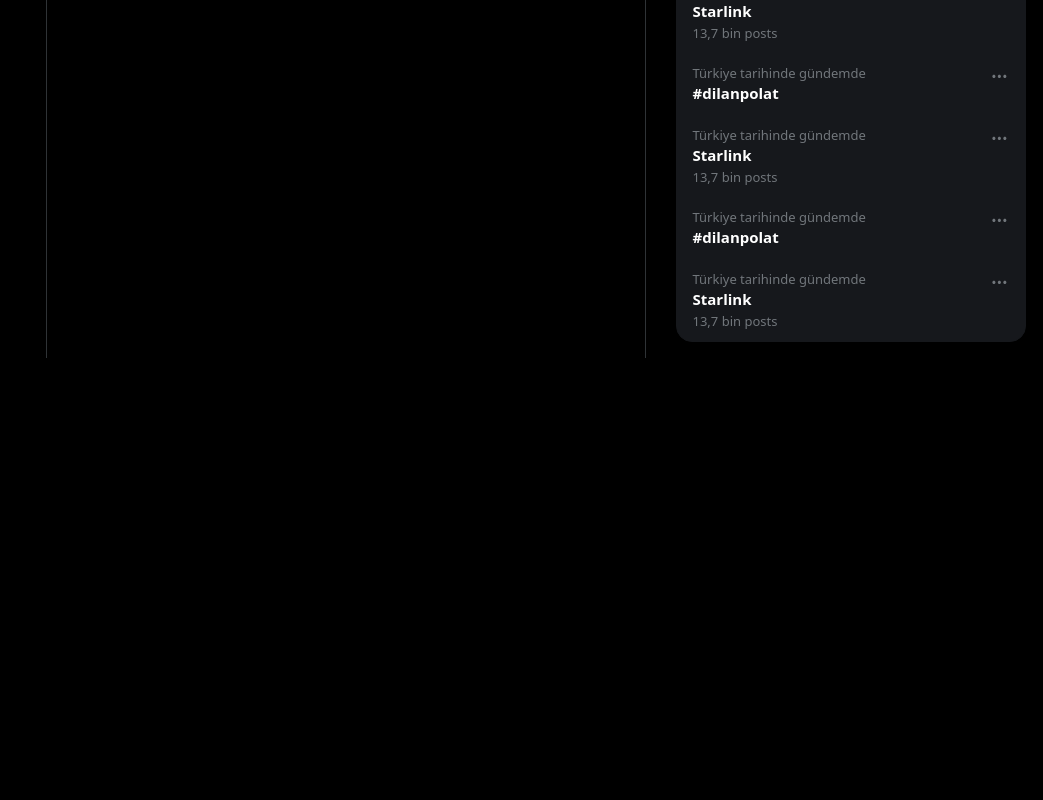
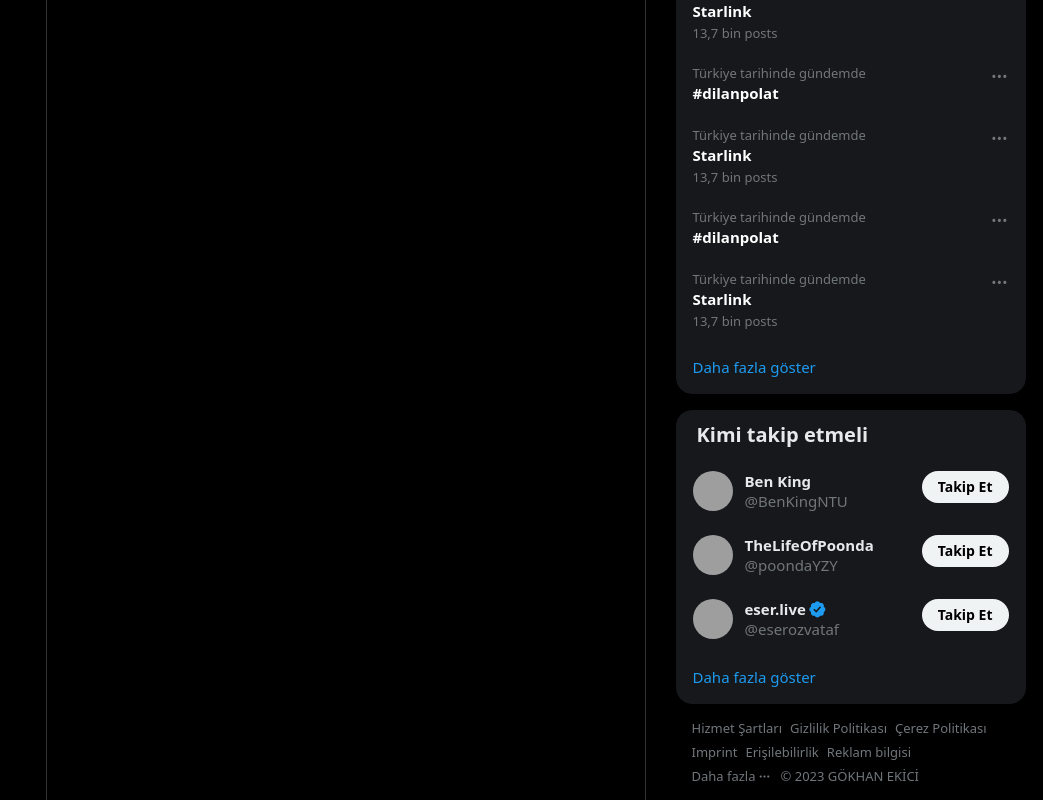
Before and after one commit to ekicigokhan/twitter-x-clone-react, a React (Vite) app in the folder twitter-clone/: page / in a window 1280 px wide. Shown: the part 963-1763 px from the top of the page, without its empty margins (237-1280 px from the left). Before the commit the page ends 1321 px from the top, so only its background shows below. Built offline with nearby package versions, Linux system fonts and the light colour scheme; grey boxes are pictures that could not be loaded.

Commit message:
ridebar completed.

```diff
--- a/twitter-clone/src/components/button/index.jsx
+++ b/twitter-clone/src/components/button/index.jsx
@@ -2,26 +2,47 @@
 import { PropTypes } from "prop-types";
 import { createElement } from "react";
 
-export default function Button({ size, children }) {
+export default function Button({
+  as,
+  size,
+  variant,
+  className,
+  children,
+  ...props
+}) {
   return createElement(
-    "button",
+    as,
     {
+      type: "button",
       className: classNames(
-        "bg-[#1d9bf0] rounded-full flex items-center justify-center font-bold hover:bg-[#1a8cd8] transition-colors",
+        " rounded-full flex items-center justify-center font-bold hover:bg-[#1a8cd8] transition-colors",
         {
+          "px-4 h-8 text-sm": size === "small",
           "px-4 h-9": size === "normal",
           "px-4 h-[52px] text-[17px] w-full": size === "large",
+          "bg-[#1d9bf0] hover:bg-[#1a8cd8] text-white": variant === "primary",
+          "bg-[#eff3f4] hover:bg-[#d7dbdc] text-black": variant === "white",
+          "border border-[#b4b4b4] hover:border-[#67070f] hover:bg-[#f4212e1a] hover:text-[#f4212e]":
+            variant === "white-outline",
+          [className]: true,
         }
       ),
+      ...props,
     },
     children
   );
 }
 
 Button.propTypes = {
-  size: PropTypes.oneOf(["normal", "large"]),
+  as: PropTypes.any,
+  size: PropTypes.oneOf(["small", "normal", "large"]),
+  variant: PropTypes.oneOf(["primary", "white", "white-outline"]),
+  props: PropTypes.object,
+  className: PropTypes.string, //props'a geçtiği zaman mevcut classname'i eziyor o yüzden yazdım.
 };
 
 Button.defaultProps = {
+  as: "button",
   size: "normal",
+  variant: "primary",
 };
--- /dev/null
+++ b/twitter-clone/src/components/sidebar-section/index.jsx
@@ -0,0 +1,31 @@
+import { PropTypes } from "prop-types";
+import { Link } from "react-router-dom";
+
+export default function SidebarSection({ title, children, more }) {
+  return (
+    <section className="bg-[#16181c] mb-4 rounded-2xl overflow-hidden border border-[#16181c]">
+      <h5 className="py-3 px-5 flex items-center text-xl font-extrabold leading-6 text-[#e7e9ea]">
+        {title}
+      </h5>
+      <div className="grid">{children}</div>
+      {more && (
+        <Link
+          to={more}
+          className="h-[52px] flex items-center px-4 text-[#1d9bf0] transition-colors hover:bg-[#eff4f41a]"
+        >
+          Daha fazla göster
+        </Link>
+      )}
+    </section>
+  );
+}
+
+SidebarSection.PropTypes = {
+  title: PropTypes.string.isRequired,
+  children: PropTypes.node.isRequired,
+  more: PropTypes.oneOfType([PropTypes.bool, PropTypes.string]),
+};
+
+SidebarSection.defaultProps = {
+  more: false,
+};
--- /dev/null
+++ b/twitter-clone/src/components/user-card/index.jsx
@@ -0,0 +1,57 @@
+import { useState } from "react";
+import Button from "../button";
+
+export default function UserCard({ user }) {
+  const [following, setFollowing] = useState(false);
+  return (
+    <button className="py-3 px-4 flex gap-3 transition-colors hover:bg-white/[0.03]">
+      <img src={user.avatar} className="w-10 h-10 rounded-full object-cover" />
+      <div className="flex-1 max-w-full flex flex-col text-left">
+        <div className="text-[15px] leading-5 flex items-center text-[#e7e9ea] font-bold">
+          {user.fullName}
+          {user.verified && (
+            <svg
+              viewBox="0 0 22 22"
+              className="text-[#1d9bf0] ml-0.5"
+              width={18.75}
+              height={18.75}
+            >
+              <path
+                fill="currentColor"
+                d="M20.396 11c-.018-.646-.215-1.275-.57-1.816-.354-.54-.852-.972-1.438-1.246.223-.607.27-1.264.14-1.897-.131-.634-.437-1.218-.882-1.687-.47-.445-1.053-.75-1.687-.882-.633-.13-1.29-.083-1.897.14-.273-.587-.704-1.086-1.245-1.44S11.647 1.62 11 1.604c-.646.017-1.273.213-1.813.568s-.969.854-1.24 1.44c-.608-.223-1.267-.272-1.902-.14-.635.13-1.22.436-1.69.882-.445.47-.749 1.055-.878 1.688-.13.633-.08 1.29.144 1.896-.587.274-1.087.705-1.443 1.245-.356.54-.555 1.17-.574 1.817.02.647.218 1.276.574 1.817.356.54.856.972 1.443 1.245-.224.606-.274 1.263-.144 1.896.13.634.433 1.218.877 1.688.47.443 1.054.747 1.687.878.633.132 1.29.084 1.897-.136.274.586.705 1.084 1.246 1.439.54.354 1.17.551 1.816.569.647-.016 1.276-.213 1.817-.567s.972-.854 1.245-1.44c.604.239 1.266.296 1.903.164.636-.132 1.22-.447 1.68-.907.46-.46.776-1.044.908-1.681s.075-1.299-.165-1.903c.586-.274 1.084-.705 1.439-1.246.354-.54.551-1.17.569-1.816zM9.662 14.85l-3.429-3.428 1.293-1.302 2.072 2.072 4.4-4.794 1.347 1.246z"
+              />
+            </svg>
+          )}
+        </div>
+        <div className="text-[15px] text-[#71767b] leading-5">
+          @{user.username}
+        </div>
+      </div>
+      <div>
+        {following ? (
+          <Button
+            size="small"
+            variant="white-outline"
+            onClick={() => {
+              setFollowing(false);
+            }}
+            className="whitespace-nowrap group"
+          >
+            <div className="flex group-hover:hidden">Takip ediliyor</div>
+            <div className="hidden group-hover:flex">Takibi bırak</div>
+          </Button>
+        ) : (
+          <Button
+            size="small"
+            variant="white"
+            onClick={() => {
+              setFollowing(true);
+            }}
+          >
+            Takip Et
+          </Button>
+        )}
+      </div>
+    </button>
+  );
+}
--- /dev/null
+++ b/twitter-clone/src/layouts/main/ridebar/footer/index.jsx
@@ -0,0 +1,84 @@
+// Hizmet Şartları
+// Gizlilik Politikası
+// Çerez Politikası
+// Imprint
+// Erişilebilirlik
+// Reklam bilgisi
+// Daha fazla
+// © 2024 X Corp.
+
+import { Popover } from "@headlessui/react";
+import { Link } from "react-router-dom";
+
+export default function Footer() {
+  return (
+    <footer className="mb-4 px-4 flex flex-wrap gap-2 text-[13px]">
+      <Link className="hover:underline text-[#71767b] leading-4" to={"/"}>
+        Hizmet Şartları
+      </Link>
+      <Link className="hover:underline text-[#71767b] leading-4" to={"/"}>
+        Gizlilik Politikası
+      </Link>
+      <Link className="hover:underline text-[#71767b] leading-4" to={"/"}>
+        Çerez Politikası
+      </Link>
+      <Link className="hover:underline text-[#71767b] leading-4" to={"/"}>
+        Imprint
+      </Link>
+      <Link className="hover:underline text-[#71767b] leading-4" to={"/"}>
+        Erişilebilirlik
+      </Link>
+      <Link className="hover:underline text-[#71767b] leading-4" to={"/"}>
+        Reklam bilgisi
+      </Link>
+      <div className="w-full flex gap-2">
+        <Popover className="relative inline-flex leading-4">
+          <Popover.Button className="hover:underline text-[#71767b] leading-4 inline-flex items-center">
+            Daha fazla
+            <svg viewBox="0 0 24 24" className="h-[1em] px-0.5">
+              <path
+                fill="currentColor"
+                d="M3 12c0-1.1.9-2 2-2s2 .9 2 2-.9 2-2 2-2-.9-2-2zm9 2c1.1 0 2-.9 2-2s-.9-2-2-2-2 .9-2 2 .9 2 2 2zm7 0c1.1 0 2-.9 2-2s-.9-2-2-2-2 .9-2 2 .9 2 2 2z"
+              />
+            </svg>
+          </Popover.Button>
+          <Popover.Panel className="w-[150px] transition-colors overflow-hidden absolute bottom-0 right-0 max-w-[384px] bg-black shadow-box rounded-xl grid">
+            <Link
+              to={"/"}
+              className="py-3 px-4 text-[13px] leading-5 font-bold hover:bg-[#16181c]"
+            >
+              Hakkında
+            </Link>
+            <Link
+              to={"/"}
+              className="py-3 px-4 text-[13px] leading-5 font-bold hover:bg-[#16181c]"
+            >
+              X uygulamasını indir
+            </Link>
+            <Link
+              to={"/"}
+              className="py-3 px-4 text-[13px] leading-5 font-bold hover:bg-[#16181c]"
+            >
+              Durum
+            </Link>
+            <Link
+              to={"/"}
+              className="py-3 px-4 text-[13px] leading-5 font-bold hover:bg-[#16181c]"
+            >
+              İşletmeciler için X
+            </Link>
+            <Link
+              to={"/"}
+              className="py-3 px-4 text-[13px] leading-5 font-bold hover:bg-[#16181c]"
+            >
+              Geliştiriciler
+            </Link>
+          </Popover.Panel>
+        </Popover>
+        <p className="text-[13] text-[#71767b] leading-4">
+          &copy; 2023 GÖKHAN EKİCİ
+        </p>
+      </div>
+    </footer>
+  );
+}
--- a/twitter-clone/src/layouts/main/ridebar/index.jsx
+++ b/twitter-clone/src/layouts/main/ridebar/index.jsx
@@ -1,6 +1,8 @@
+import Footer from "./footer";
 import Premium from "./premium";
 import Search from "./search";
 import Topics from "./topics";
+import WhoFollow from "./who-follow";
 
 export default function Ridebar() {
   return (
@@ -8,6 +10,8 @@
       <Search />
       <Premium />
       <Topics />
+      <WhoFollow />
+      <Footer />
     </aside>
   );
 }
--- a/twitter-clone/src/layouts/main/ridebar/topics/index.jsx
+++ b/twitter-clone/src/layouts/main/ridebar/topics/index.jsx
@@ -1,17 +1,14 @@
 import { topics } from "~/utils/consts";
 import Topic from "./topic";
+import { Link } from "react-router-dom";
+import SidebarSection from "~/components/sidebar-section";
 
 export default function Topics() {
   return (
-    <div className="bg-[#16181c] mb-4 rounded-2xl border border-[#16181c]">
-      <h5 className="py-3 px-5 flex items-center text-xl font-extrabold leading-6 text-[#e7e9ea]">
-        İlgini Çekebilecek Gündemler
-      </h5>
-      <div className="grid ">
-        {topics.map((topic, index) => (
-          <Topic item={topic} key={index} />
-        ))}
-      </div>
-    </div>
+    <SidebarSection title="İlgini çekebilecek gündemler" more="/trends">
+      {topics.map((topic, index) => (
+        <Topic item={topic} key={index} />
+      ))}
+    </SidebarSection>
   );
 }
--- a/twitter-clone/src/layouts/main/ridebar/topics/topic/index.jsx
+++ b/twitter-clone/src/layouts/main/ridebar/topics/topic/index.jsx
@@ -6,7 +6,7 @@
   return (
     <Link
       to={"/"}
-      className="py-3 px-4 transition-colors hover:bg-[#eff4f41a] relative"
+      className="py-3 px-4 transition-colors hover:bg-white/[0.03] relative"
     >
       <div className="text-[13px] text-[#71767b] leading-4">{item.title}</div>
       <div className="text-[15px] font-bold leading-5 mt-0.5">
--- /dev/null
+++ b/twitter-clone/src/layouts/main/ridebar/who-follow/index.jsx
@@ -0,0 +1,20 @@
+import Button from "~/components/button";
+import SidebarSection from "~/components/sidebar-section";
+import UserCard from "~/components/user-card";
+import { whoFollowUsers } from "~/mock";
+import { useAccount } from "~/store/auth/hooks";
+
+export default function WhoFollow() {
+  const account = useAccount();
+
+  return (
+    <SidebarSection
+      title={"Kimi takip etmeli"}
+      more={`/connect_people?user_id=${account.id}`}
+    >
+      {whoFollowUsers.map((user) => (
+        <UserCard user={user} key={user.id} />
+      ))}
+    </SidebarSection>
+  );
+}
--- /dev/null
+++ b/twitter-clone/src/mock/index.js
@@ -0,0 +1,24 @@
+export const whoFollowUsers = [
+  {
+    id: 3,
+    username: "BenKingNTU",
+    fullName: "Ben King",
+    avatar:
+      "https://pbs.twimg.com/profile_images/1494092744687501315/9Cn1kdfK_x96.jpg",
+  },
+  {
+    id: 4,
+    username: "poondaYZY",
+    fullName: "TheLifeOfPoonda",
+    avatar:
+      "https://pbs.twimg.com/profile_images/1548313167733747714/aaOh8kQ4_x96.jpg",
+  },
+  {
+    id: 5,
+    username: "eserozvataf",
+    fullName: "eser.live",
+    avatar:
+      "https://pbs.twimg.com/profile_images/1675048688505200641/XTha_KXR_x96.jpg",
+    verified: true,
+  },
+];
--- a/twitter-clone/src/store/auth/index.js
+++ b/twitter-clone/src/store/auth/index.js
@@ -28,7 +28,7 @@
       username: "Kerem Aktürkoğlu",
       fullname: "keremakturkoglu",
       avatar:
-        "https://pbs.twimg.com/profile_images/1650808544956956673/pEk2LEfU_400x400.jpg",
+        "https://pbs.twimg.com/profile_images/1742852027531554817/7N9gi7EO_400x400.jpg",
     },
   ],
 };
```
